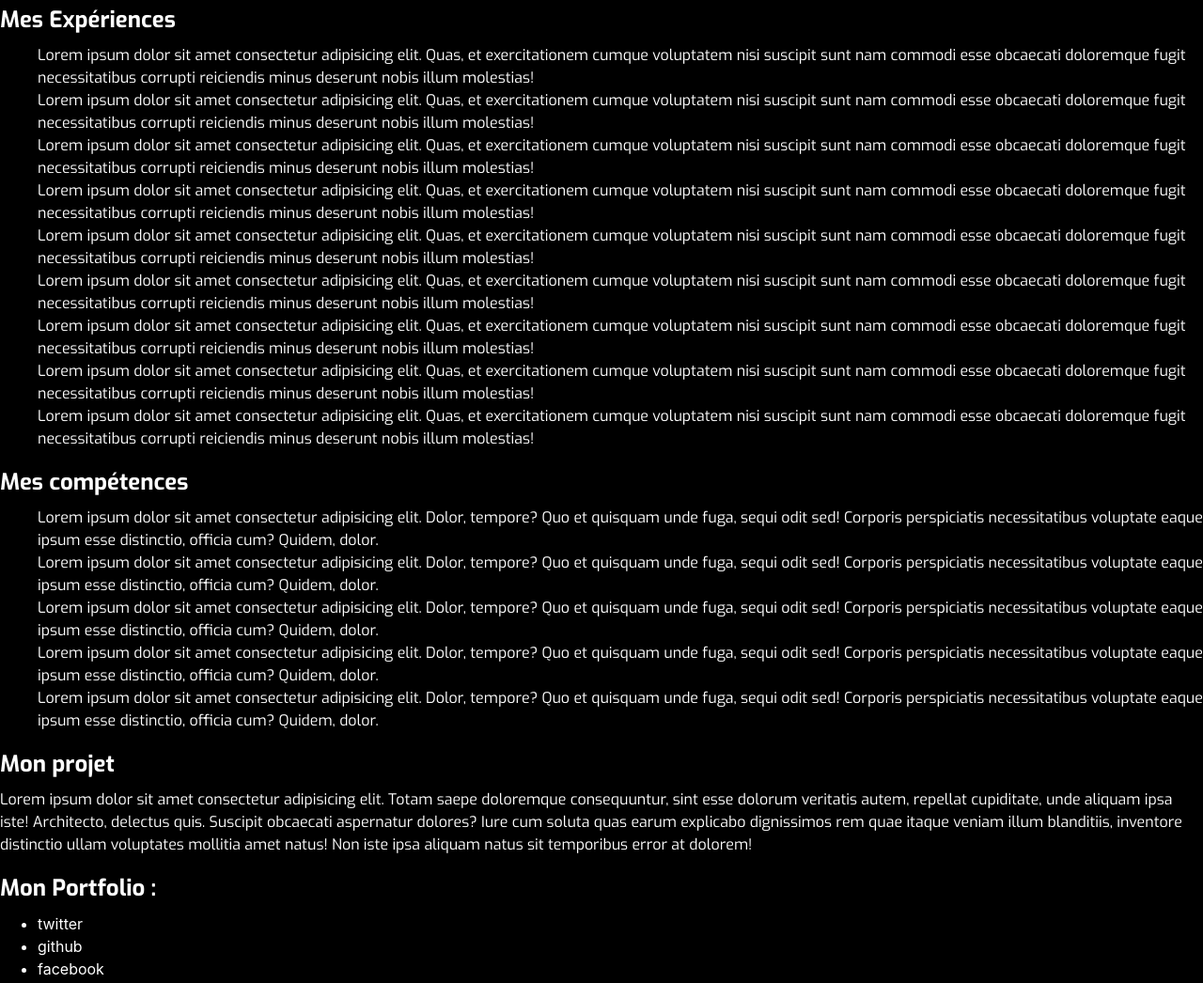
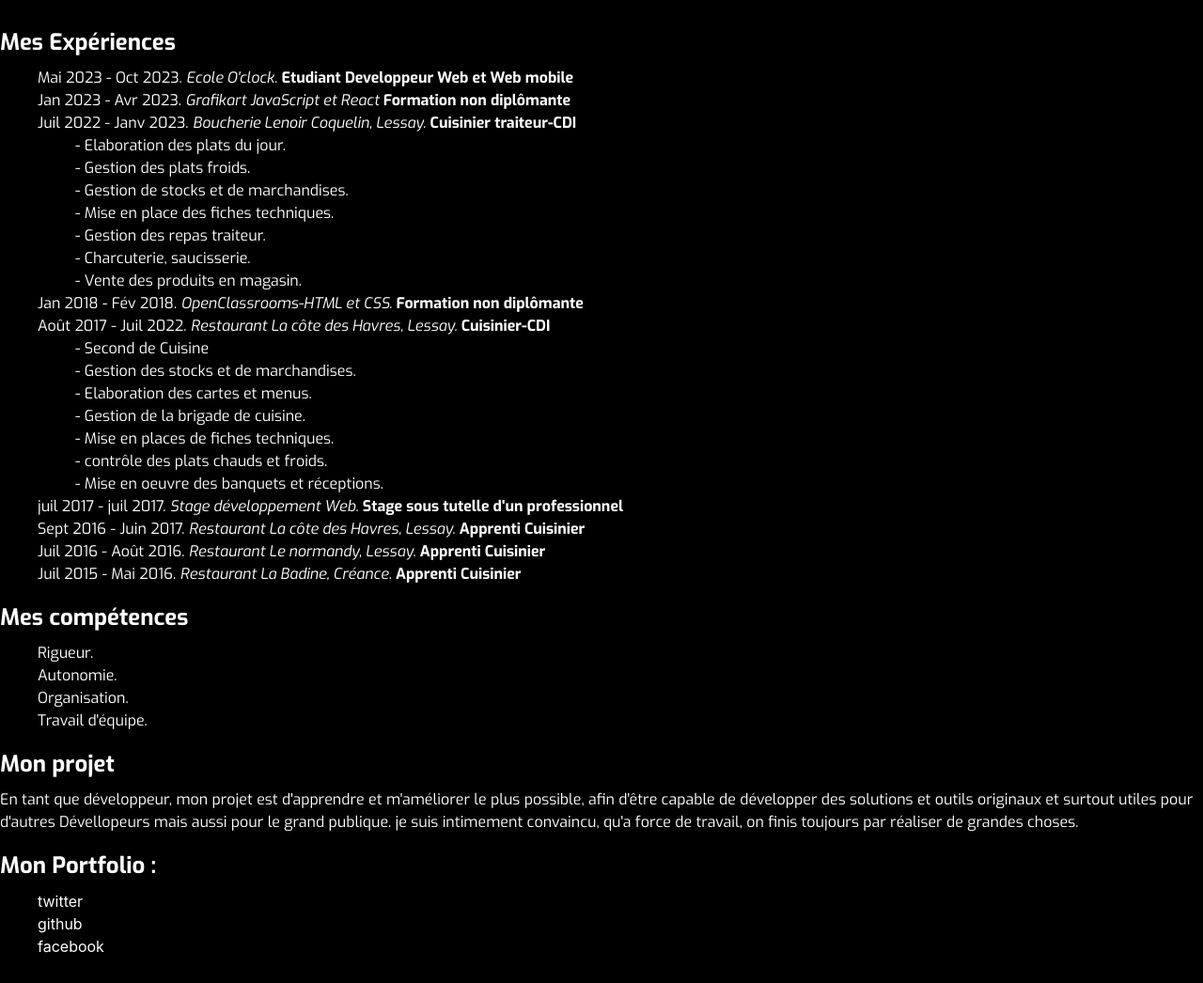
Before and after one commit to JeremyJacquette/JeremyJacquette.github.io, a plain HTML site: page index.html in a window 1280 px wide. Shown: the part 417-1463 px from the top of the page at 94% size. Drawn offline with Linux system fonts and the light colour scheme; a web font is replaced by a local one.

Commit message:
integration du contenu HTML

```diff
--- a/css/style.css
+++ b/css/style.css
@@ -4,7 +4,7 @@
 body {
  background-color: black;
  color:white;
- list-style: none;
+
 
 }
 
@@ -33,7 +33,7 @@ main {
 
 }
 
-main li{
+li{
   list-style:none;
 }
 
@@ -56,5 +56,4 @@ header {
   margin-top: 2em;
   padding:15px;
   width:25em;
-
 }
--- a/index.html
+++ b/index.html
@@ -20,41 +20,65 @@
         <div class="containerBio">
             <article class="bio">
                 <h2> &Agrave; mon propos:</h2>
-                <p>Lorem, ipsum dolor sit amet consectetur adipisicing elit. Architecto repudiandae sequi in pariatur neque natus illum doloribus eos consequatur sit! Optio quam quod tempora eum aspernatur cupiditate hic assumenda numquam?
-                Repellat necessitatibus molestias repellendus debitis, ratione, amet eos fugiat eveniet ut voluptates maiores nobis accusamus alias, maxime quasi vero repudiandae blanditiis itaque atque quam labore sint quaerat corrupti quis. Et?</p>
+                <p>Alors, je me présente, Jérémy Jacquette, 23 ans et j'habite en Normandie.<br>
+                Ancien cuisinier qui as exercé pendant 6 ans jusqu'au rang de sous-chef, j'ai fini par me lasser de cette première expérience.<br>
+                Ma passion pour le développement, la tech et l'informatique en général as finalement pris le dessus.<br>
+                Je me suis donc reconvertis dans le développement Web &#38; Web mobile grâce à l'école O'clock en Mai 2023, et exerce depuis ce jour dans cette profession.
+                </p>
            </article>
         </div>
 
         <div class="exp">
             <h2>Mes Expériences</h2>
             <ul>
-                <li>Lorem ipsum dolor sit amet consectetur adipisicing elit. Quas, et exercitationem cumque voluptatem nisi suscipit sunt nam commodi esse obcaecati doloremque fugit necessitatibus corrupti reiciendis minus deserunt nobis illum molestias!</li>
-                <li>Lorem ipsum dolor sit amet consectetur adipisicing elit. Quas, et exercitationem cumque voluptatem nisi suscipit sunt nam commodi esse obcaecati doloremque fugit necessitatibus corrupti reiciendis minus deserunt nobis illum molestias!</li>
-                <li>Lorem ipsum dolor sit amet consectetur adipisicing elit. Quas, et exercitationem cumque voluptatem nisi suscipit sunt nam commodi esse obcaecati doloremque fugit necessitatibus corrupti reiciendis minus deserunt nobis illum molestias!</li>
-                <li>Lorem ipsum dolor sit amet consectetur adipisicing elit. Quas, et exercitationem cumque voluptatem nisi suscipit sunt nam commodi esse obcaecati doloremque fugit necessitatibus corrupti reiciendis minus deserunt nobis illum molestias!</li>
-                <li>Lorem ipsum dolor sit amet consectetur adipisicing elit. Quas, et exercitationem cumque voluptatem nisi suscipit sunt nam commodi esse obcaecati doloremque fugit necessitatibus corrupti reiciendis minus deserunt nobis illum molestias!</li>
-                <li>Lorem ipsum dolor sit amet consectetur adipisicing elit. Quas, et exercitationem cumque voluptatem nisi suscipit sunt nam commodi esse obcaecati doloremque fugit necessitatibus corrupti reiciendis minus deserunt nobis illum molestias!</li>
-                <li>Lorem ipsum dolor sit amet consectetur adipisicing elit. Quas, et exercitationem cumque voluptatem nisi suscipit sunt nam commodi esse obcaecati doloremque fugit necessitatibus corrupti reiciendis minus deserunt nobis illum molestias!</li>
-                <li>Lorem ipsum dolor sit amet consectetur adipisicing elit. Quas, et exercitationem cumque voluptatem nisi suscipit sunt nam commodi esse obcaecati doloremque fugit necessitatibus corrupti reiciendis minus deserunt nobis illum molestias!</li>
-                <li>Lorem ipsum dolor sit amet consectetur adipisicing elit. Quas, et exercitationem cumque voluptatem nisi suscipit sunt nam commodi esse obcaecati doloremque fugit necessitatibus corrupti reiciendis minus deserunt nobis illum molestias!</li>
+
+                <li><date>Mai 2023 - Oct 2023.</date> <em> Ecole O'clock.</em> <strong>Etudiant Developpeur Web et Web mobile</strong></li>
+                <li><date>Jan 2023 - Avr 2023.</date> <em>Grafikart JavaScript et React</em><strong> Formation non diplômante</strong></li>
+                <li><date>Juil 2022 - Janv 2023.</date> <em>Boucherie Lenoir Coquelin, Lessay.</em> <strong>Cuisinier traiteur-CDI</strong>
+                    <ul class="sublist">
+                        <li>- Elaboration des plats du jour.</li>
+                        <li>- Gestion des plats froids.</li>
+                        <li>- Gestion de stocks et de marchandises.</li>
+                        <li>- Mise en place des fiches techniques.</li>
+                        <li>- Gestion des repas traiteur.</li>
+                        <li>- Charcuterie, saucisserie.</li>
+                        <li>- Vente des produits en magasin.</li>
+                    </ul>
+                </li>
+                <li><date>Jan 2018 - Fév 2018.</date> <em>OpenClassrooms-HTML et CSS.</em> <strong>Formation non diplômante</strong></li>
+                <li><date>Août 2017 - Juil 2022.</date> <em>Restaurant La côte des Havres, Lessay.</em><strong> Cuisinier-CDI</strong>
+                    <ul class="subList">
+                        <li>- Second de Cuisine</li>
+                        <li>- Gestion des stocks et de marchandises.</li>
+                        <li>- Elaboration des cartes et menus.</li>
+                        <li>- Gestion de la brigade de cuisine.</li>
+                        <li>- Mise en places de fiches techniques.</li>
+                        <li>- contrôle des plats chauds et froids.</li>
+                        <li>- Mise en oeuvre des banquets et réceptions.</li>
+                    </ul>
+                </li>
+                <li><date>juil 2017 - juil 2017.</date> <em>Stage développement Web.</em> <strong>Stage sous tutelle d'un professionnel</strong></li>
+                <li><date>Sept 2016 - Juin 2017.</date> <em>Restaurant La côte des Havres, Lessay.</em> <strong>Apprenti Cuisinier</strong></li>
+                <li><date>Juil 2016 - Août 2016.</date> <em> Restaurant Le normandy, Lessay.</em> <strong>Apprenti Cuisinier</strong></li>
+                <li><date>Juil 2015 - Mai 2016.</date> <em>Restaurant La Badine, Créance.</em> <strong>Apprenti Cuisinier</strong></li>
             </ul>
         </div>
 
         <div class="comp">
                 <h2>Mes compétences</h2>
                 <ul>
-                    <li>Lorem ipsum dolor sit amet consectetur adipisicing elit. Dolor, tempore? Quo et quisquam unde fuga, sequi odit sed! Corporis perspiciatis necessitatibus voluptate eaque ipsum esse distinctio, officia cum? Quidem, dolor.</li>
-                    <li>Lorem ipsum dolor sit amet consectetur adipisicing elit. Dolor, tempore? Quo et quisquam unde fuga, sequi odit sed! Corporis perspiciatis necessitatibus voluptate eaque ipsum esse distinctio, officia cum? Quidem, dolor.</li>
-                    <li>Lorem ipsum dolor sit amet consectetur adipisicing elit. Dolor, tempore? Quo et quisquam unde fuga, sequi odit sed! Corporis perspiciatis necessitatibus voluptate eaque ipsum esse distinctio, officia cum? Quidem, dolor.</li>
-                    <li>Lorem ipsum dolor sit amet consectetur adipisicing elit. Dolor, tempore? Quo et quisquam unde fuga, sequi odit sed! Corporis perspiciatis necessitatibus voluptate eaque ipsum esse distinctio, officia cum? Quidem, dolor.</li>
-                    <li>Lorem ipsum dolor sit amet consectetur adipisicing elit. Dolor, tempore? Quo et quisquam unde fuga, sequi odit sed! Corporis perspiciatis necessitatibus voluptate eaque ipsum esse distinctio, officia cum? Quidem, dolor.</li>
+                    <li>Rigueur.</li>
+                    <li>Autonomie.</li>
+                    <li>Organisation.</li>
+                    <li>Travail d'équipe.</li>
                 </ul>
         </div>
 
         <div class="proj">
             <h2>Mon projet</h2>
-            <p>Lorem ipsum dolor sit amet consectetur adipisicing elit. Totam saepe doloremque consequuntur, sint esse dolorum veritatis autem, repellat cupiditate, unde aliquam ipsa iste! Architecto, delectus quis. Suscipit obcaecati aspernatur dolores?
-            Iure cum soluta quas earum explicabo dignissimos rem quae itaque veniam illum blanditiis, inventore distinctio ullam voluptates mollitia amet natus! Non iste ipsa aliquam natus sit temporibus error at dolorem!</p>
+            <p>En tant que développeur, mon projet est d'apprendre et m'améliorer le plus possible, afin d'être capable de développer des solutions et outils originaux et surtout utiles pour d'autres Dévellopeurs mais aussi pour le grand publique.
+            je suis intimement convaincu, qu'a force de travail, on finis  toujours par réaliser de grandes choses.
+            </p>
         </div>
 
         <div class="portf">
```
